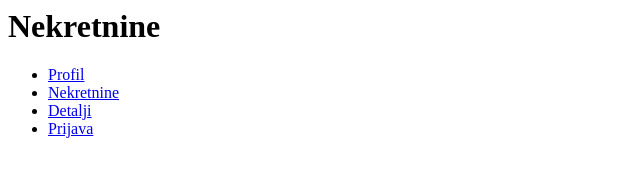
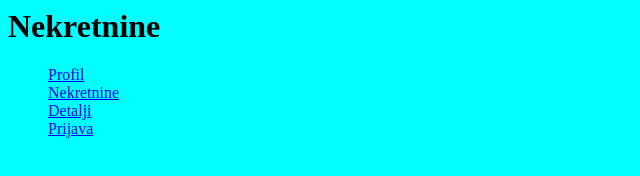
Before and after one commit to fahretf/WT2023-Mea, a plain HTML site: page html/meni.html in a window 1280 px wide. Shown: the whole page, without its empty margins (0-640 px from the left). Drawn offline with Linux system fonts and the light colour scheme.

Commit message:
pokusaj dodavanja css-a

```diff
--- a/css/meni.css
+++ b/css/meni.css
@@ -3,10 +3,10 @@ ul{
 }
 
 li{
-    display: inline;
+    display: flex;
+    flex-direction: row;
 }
 
-h1{
-    text-align: center;
+body{
     background-color: aqua;
 }
--- a/html/meni.html
+++ b/html/meni.html
@@ -1,5 +1,5 @@
 <html>
-  <link href="meni.css" rel="stylesheer" />
+  <link href="/css/meni.css" rel="stylesheet" type="text/css" />
 
   <body>
     <h1>Nekretnine</h1>
```
Also changed, not shown: css/detalji.css (deleted), css/nekretnine.css (deleted), css/profil.css (deleted).
